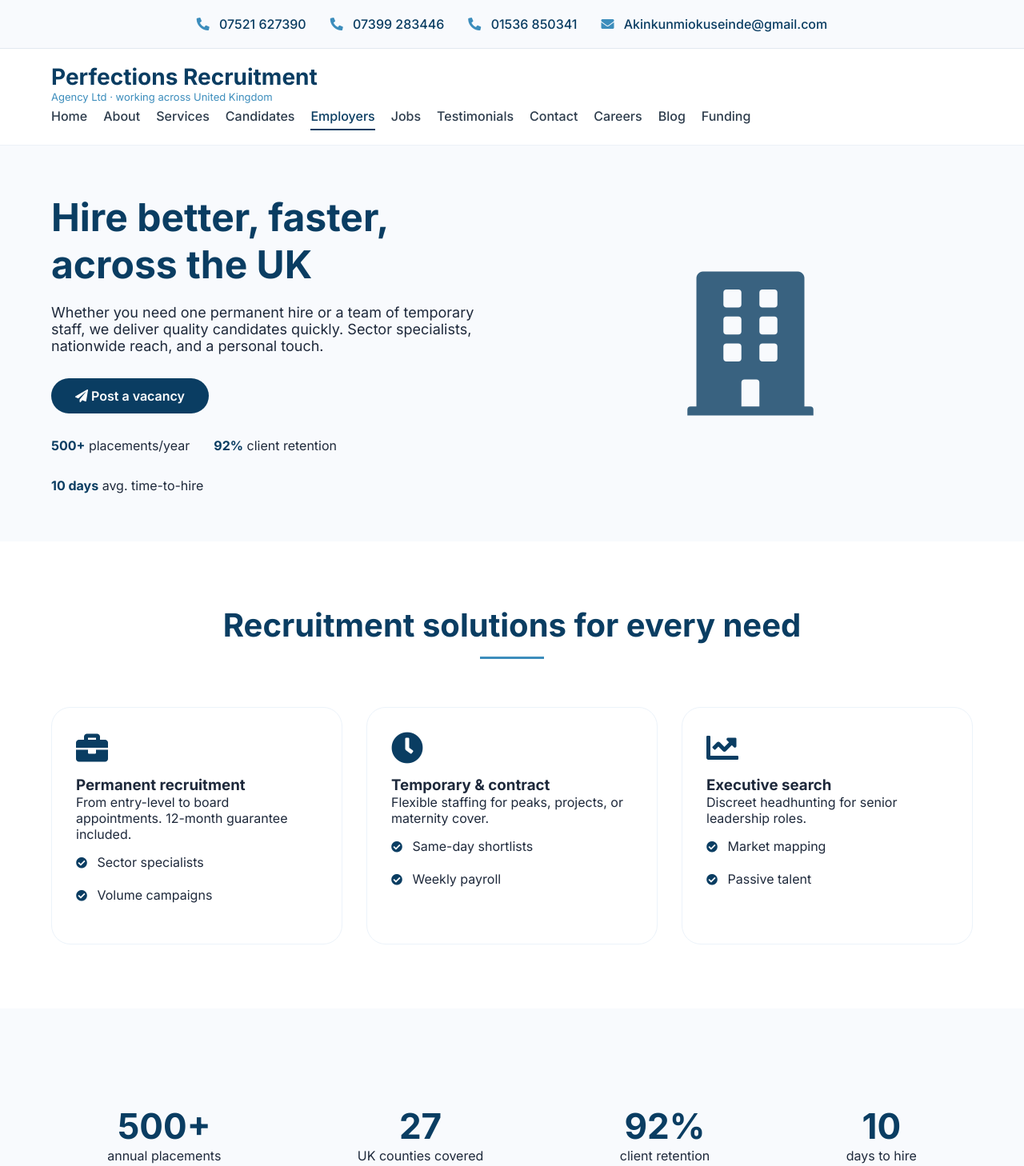
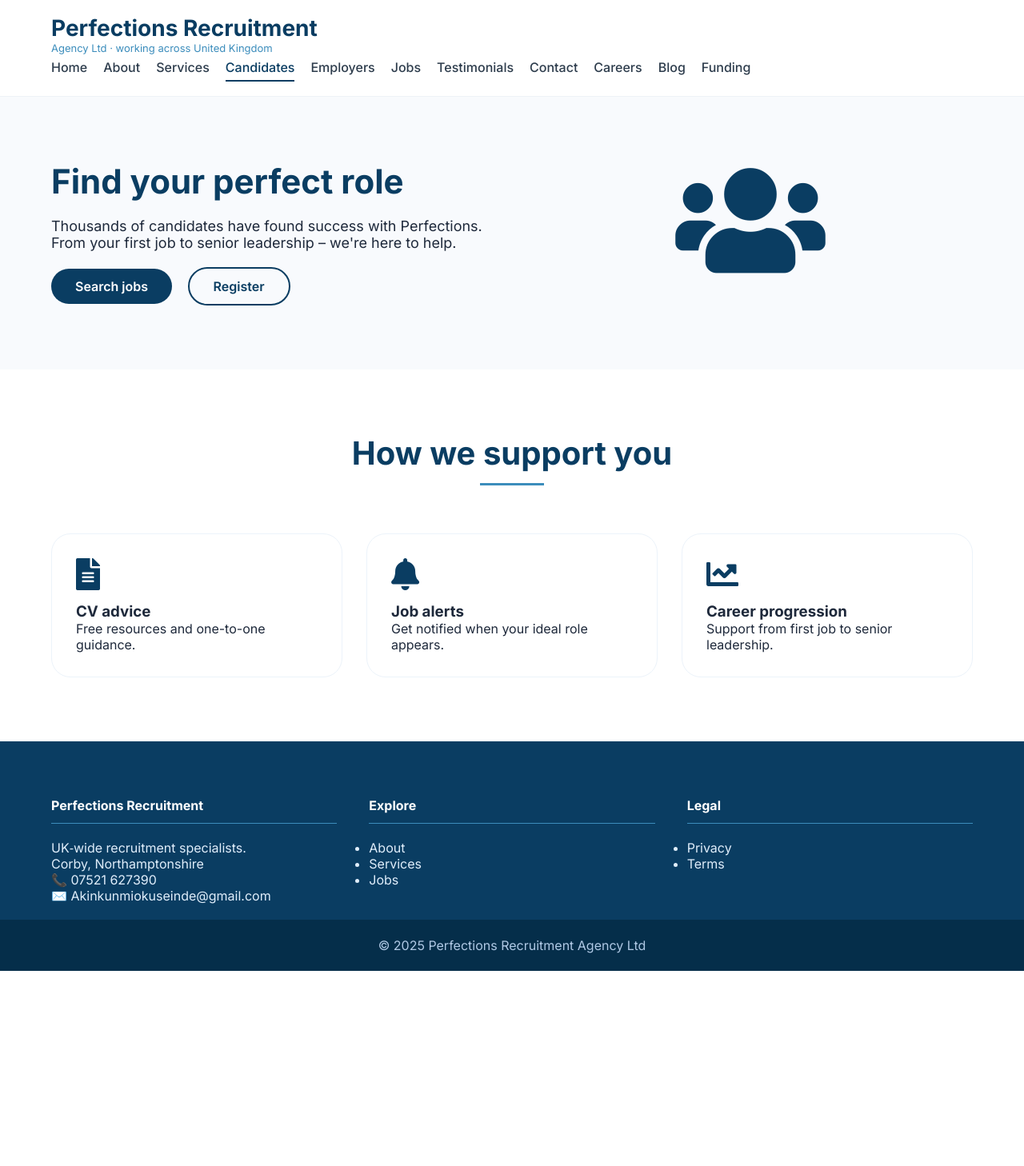
Before and after one commit to delux1000/Pfff, a website: page public/candidates.html in a window 1280 px wide. Shown: the top 1458 px of the page at 80% size. After the commit the page ends 1214 px from the top, so only its background shows below. Drawn offline with Linux system fonts and the light colour scheme.

Commit message:
Update candidates.html

```diff
--- a/public/candidates.html
+++ b/public/candidates.html
@@ -3,7 +3,7 @@
 <head>
   <meta charset="UTF-8">
   <meta name="viewport" content="width=device-width, initial-scale=1.0">
-  <title>For Employers – Perfections Recruitment Agency Ltd</title>
+  <title>For Candidates – Perfections Recruitment</title>
   <link rel="preconnect" href="https://fonts.googleapis.com">
   <link rel="preconnect" href="https://fonts.gstatic.com" crossorigin>
   <link href="https://fonts.googleapis.com/css2?family=Inter:opsz,wght@14..32,400;14..32,500;14..32,600;14..32,700&display=swap" rel="stylesheet">
@@ -26,8 +26,8 @@
 
     .section { padding: 80px 0; }
     .section-title { text-align: center; margin-bottom: 60px; }
-    .section-title h2 { font-size: 40px; color: #0A3D62; }
-    .section-title h2::after { content: ''; display: block; width: 80px; height: 3px; background: #3c8dbc; margin: 15px auto 0; }
+    .section-title h2 { font-size: 40px; color: #0A3D62; position: relative; display: inline-block; padding-bottom: 16px; }
+    .section-title h2::after { content: ''; position: absolute; bottom: 0; left: 50%; transform: translateX(-50%); width: 80px; height: 3px; background: #3c8dbc; }
 
     .grid-2 { display: grid; grid-template-columns: repeat(auto-fit, minmax(300px, 1fr)); gap: 40px; }
     .grid-3 { display: grid; grid-template-columns: repeat(auto-fit, minmax(280px, 1fr)); gap: 30px; }
@@ -35,18 +35,6 @@
 
     .card { background: white; border-radius: 24px; padding: 30px; border: 1px solid #ecf3fa; }
     .card i { font-size: 40px; color: #0A3D62; margin-bottom: 15px; }
-    .card ul { list-style: none; margin-top: 15px; }
-    .card li { margin-bottom: 8px; }
-    .card li i { color: #0A3D62; margin-right: 8px; font-size: 14px; }
-
-    .contact-row { background: #f8fafd; padding: 20px 0; border-bottom: 1px solid #e2e8f0; }
-    .contact-row .container { display: flex; justify-content: center; gap: 30px; flex-wrap: wrap; }
-    .contact-row a { color: #0A3D62; font-weight: 500; text-decoration: none; }
-    .contact-row i { margin-right: 8px; color: #3c8dbc; }
-
-    .stats { display: flex; justify-content: space-around; flex-wrap: wrap; gap: 30px; margin: 40px 0; }
-    .stat-item { text-align: center; }
-    .stat-number { font-size: 44px; font-weight: 800; color: #0A3D62; }
 
     .bg-soft { background: #f8fafd; }
 
@@ -63,15 +51,6 @@
   </style>
 </head>
 <body>
-  <div class="contact-row">
-    <div class="container">
-      <a href="tel:07521627390"><i class="fas fa-phone-alt"></i> 07521 627390</a>
-      <a href="tel:07399283446"><i class="fas fa-phone-alt"></i> 07399 283446</a>
-      <a href="tel:01536850341"><i class="fas fa-phone-alt"></i> 01536 850341</a>
-      <a href="mailto:Akinkunmiokuseinde@gmail.com"><i class="fas fa-envelope"></i> Akinkunmiokuseinde@gmail.com</a>
-    </div>
-  </div>
-
   <header class="main-header">
     <div class="container">
       <div class="logo">
@@ -82,8 +61,8 @@
         <a href="index.html">Home</a>
         <a href="about.html">About</a>
         <a href="services.html">Services</a>
-        <a href="candidates.html">Candidates</a>
-        <a href="employers.html" class="active">Employers</a>
+        <a href="candidates.html" class="active">Candidates</a>
+        <a href="employers.html">Employers</a>
         <a href="jobs.html">Jobs</a>
         <a href="testimonials.html">Testimonials</a>
         <a href="contact.html">Contact</a>
@@ -94,131 +73,36 @@
     </div>
   </header>
 
-  <!-- hero -->
-  <section class="section bg-soft" style="padding: 60px 0;">
+  <section class="section bg-soft">
     <div class="container">
-      <div class="grid-2" style="align-items: center;">
+      <div class="grid-2">
         <div>
-          <h2 style="font-size: 48px; color: #0A3D62; margin-bottom: 20px;">Hire better, faster, across the UK</h2>
-          <p style="font-size: 18px; margin-bottom: 30px;">Whether you need one permanent hire or a team of temporary staff, we deliver quality candidates quickly. Sector specialists, nationwide reach, and a personal touch.</p>
-          <a href="contact.html" class="btn"><i class="fas fa-paper-plane"></i> Post a vacancy</a>
-          <div style="margin-top: 30px; display: flex; gap: 30px; flex-wrap: wrap;">
-            <div><span style="font-weight: 700; color: #0A3D62;">500+</span> placements/year</div>
-            <div><span style="font-weight: 700; color: #0A3D62;">92%</span> client retention</div>
-            <div><span style="font-weight: 700; color: #0A3D62;">10 days</span> avg. time-to-hire</div>
-          </div>
+          <h2 style="font-size: 42px; color: #0A3D62;">Find your perfect role</h2>
+          <p style="font-size: 18px; margin: 20px 0;">Thousands of candidates have found success with Perfections. From your first job to senior leadership – we're here to help.</p>
+          <a href="jobs.html" class="btn">Search jobs</a>
+          <a href="#register" class="btn btn-outline" style="margin-left: 15px;">Register</a>
         </div>
-        <div style="text-align: center;">
-          <i class="fas fa-building" style="font-size: 180px; color: #0A3D62; opacity: 0.8;"></i>
-        </div>
+        <div style="text-align: center;"><i class="fas fa-users" style="font-size: 150px; color: #0A3D62;"></i></div>
       </div>
     </div>
   </section>
 
-  <!-- solutions -->
   <section class="section">
     <div class="container">
-      <div class="section-title">
-        <h2>Recruitment solutions for every need</h2>
-      </div>
+      <div class="section-title"><h2>How we support you</h2></div>
       <div class="grid-3">
-        <div class="card">
-          <i class="fas fa-briefcase"></i>
-          <h3>Permanent recruitment</h3>
-          <p>From entry-level to board appointments. 12-month guarantee included.</p>
-          <ul>
-            <li><i class="fas fa-check-circle"></i> Sector specialists</li>
-            <li><i class="fas fa-check-circle"></i> Volume campaigns</li>
-          </ul>
-        </div>
-        <div class="card">
-          <i class="fas fa-clock"></i>
-          <h3>Temporary & contract</h3>
-          <p>Flexible staffing for peaks, projects, or maternity cover.</p>
-          <ul>
-            <li><i class="fas fa-check-circle"></i> Same-day shortlists</li>
-            <li><i class="fas fa-check-circle"></i> Weekly payroll</li>
-          </ul>
-        </div>
-        <div class="card">
-          <i class="fas fa-chart-line"></i>
-          <h3>Executive search</h3>
-          <p>Discreet headhunting for senior leadership roles.</p>
-          <ul>
-            <li><i class="fas fa-check-circle"></i> Market mapping</li>
-            <li><i class="fas fa-check-circle"></i> Passive talent</li>
-          </ul>
-        </div>
-      </div>
-    </div>
-  </section>
-
-  <!-- stats -->
-  <section class="section bg-soft">
-    <div class="container">
-      <div class="stats">
-        <div class="stat-item"><span class="stat-number">500+</span><br>annual placements</div>
-        <div class="stat-item"><span class="stat-number">27</span><br>UK counties covered</div>
-        <div class="stat-item"><span class="stat-number">92%</span><br>client retention</div>
-        <div class="stat-item"><span class="stat-number">10</span><br>days to hire</div>
-      </div>
-    </div>
-  </section>
-
-  <!-- sectors -->
-  <section class="section">
-    <div class="container">
-      <div class="section-title">
-        <h2>Sectors we cover</h2>
-      </div>
-      <div class="grid-4">
-        <div class="card" style="text-align: center;">IT & Tech</div>
-        <div class="card" style="text-align: center;">Construction</div>
-        <div class="card" style="text-align: center;">Healthcare</div>
-        <div class="card" style="text-align: center;">Office & Professional</div>
-        <div class="card" style="text-align: center;">Logistics</div>
-        <div class="card" style="text-align: center;">Engineering</div>
-        <div class="card" style="text-align: center;">Finance</div>
-        <div class="card" style="text-align: center;">Education</div>
-      </div>
-    </div>
-  </section>
-
-  <!-- funding highlight -->
-  <section class="section bg-soft">
-    <div class="container">
-      <div style="background: #0A3D62; color: white; padding: 50px; border-radius: 30px; text-align: center;">
-        <h3 style="font-size: 32px; color: white; margin-bottom: 20px;">Unlock up to £5,000 per hire</h3>
-        <p style="color: #e0eefb; margin-bottom: 30px;">We help you access apprenticeship grants and recruitment incentives.</p>
-        <a href="funding.html" class="btn" style="background: white; color: #0A3D62;">Discover funding</a>
-      </div>
-    </div>
-  </section>
-
-  <!-- contact form -->
-  <section class="section">
-    <div class="container">
-      <div class="grid-2">
-        <div>
-          <h3 style="font-size: 32px; color: #0A3D62;">Ready to start hiring?</h3>
-          <p>Tell us about your vacancy and we'll get back to you within 24 hours.</p>
-        </div>
-        <div>
-          <form>
-            <input type="text" placeholder="Your name" style="width:100%; padding:15px; margin-bottom:15px; border-radius:50px; border:1px solid #d0ddee;">
-            <input type="email" placeholder="Work email" style="width:100%; padding:15px; margin-bottom:15px; border-radius:50px; border:1px solid #d0ddee;">
-            <button class="btn">Send enquiry</button>
-          </form>
-        </div>
+        <div class="card"><i class="fas fa-file-alt"></i><h3>CV advice</h3><p>Free resources and one-to-one guidance.</p></div>
+        <div class="card"><i class="fas fa-bell"></i><h3>Job alerts</h3><p>Get notified when your ideal role appears.</p></div>
+        <div class="card"><i class="fas fa-chart-line"></i><h3>Career progression</h3><p>Support from first job to senior leadership.</p></div>
       </div>
     </div>
   </section>
 
   <footer class="footer">
     <div class="container">
-      <div><h4>Perfections Recruitment</h4><p>UK‑wide recruitment specialists.<br>Corby, Northamptonshire</p></div>
+      <div><h4>Perfections Recruitment</h4><p>UK‑wide recruitment specialists.<br>Corby, Northamptonshire</p><p>📞 07521 627390<br>✉️ Akinkunmiokuseinde@gmail.com</p></div>
       <div><h4>Explore</h4><ul><li><a href="about.html">About</a></li><li><a href="services.html">Services</a></li><li><a href="jobs.html">Jobs</a></li></ul></div>
-      <div><h4>Contact</h4><p><i class="fas fa-phone-alt"></i> 07521 627390</p><p><i class="fas fa-envelope"></i> Akinkunmiokuseinde@gmail.com</p></div>
+      <div><h4>Legal</h4><ul><li><a href="#">Privacy</a></li><li><a href="#">Terms</a></li></ul></div>
     </div>
   </footer>
   <div class="copyright">© 2025 Perfections Recruitment Agency Ltd</div>
```
